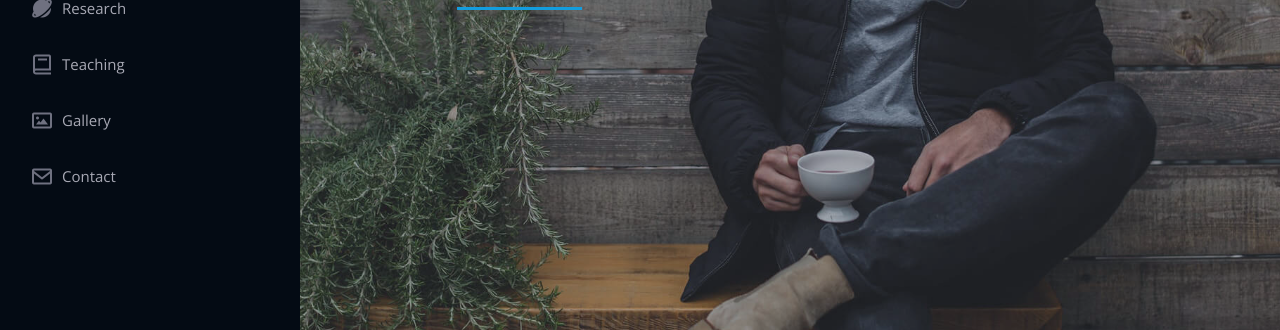
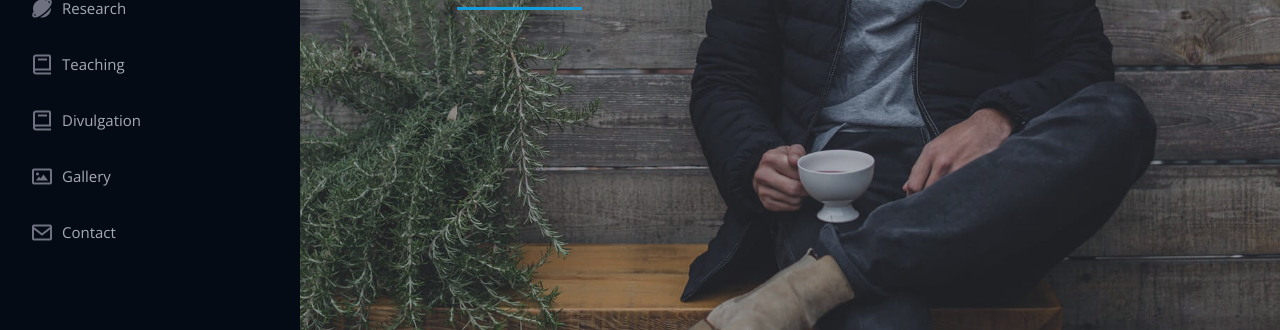
Before and after one commit to ggarcias/ggarcias.github.io, a Jekyll site: the page index.html, which Jekyll copies as it is, in a window 1280 px wide. Shown: the part 473-803 px from the top of the page. Built offline with Jekyll 4.4.1, drawn with Linux system fonts in a browser that asks for light colours.

Commit message:
redirect to blog.html

```diff
--- a/index.html
+++ b/index.html
@@ -63,6 +63,9 @@
           <li><a href="#resume"><i class="bx bx-file-blank"></i> <span>Resume</span></a></li>
           <li><a href="#research"><i class="bx bxs-planet"></i> Research</a></li>
           <li><a href="#teaching"><i class="bx bx-book"></i> Teaching</a></li>
+          <li><a href="#divulgation"><i class="bx bx-book"></i> Divulgation</a></li>
+            <meta http-equiv="refresh"
+          content="2; url=https://ggarcias.github.io/blog">
           <li><a href="#gallery"><i class="bx bx-image"></i> Gallery</a></li>
           <li><a href="#contact"><i class="bx bx-envelope"></i> Contact</a></li>
 
```
